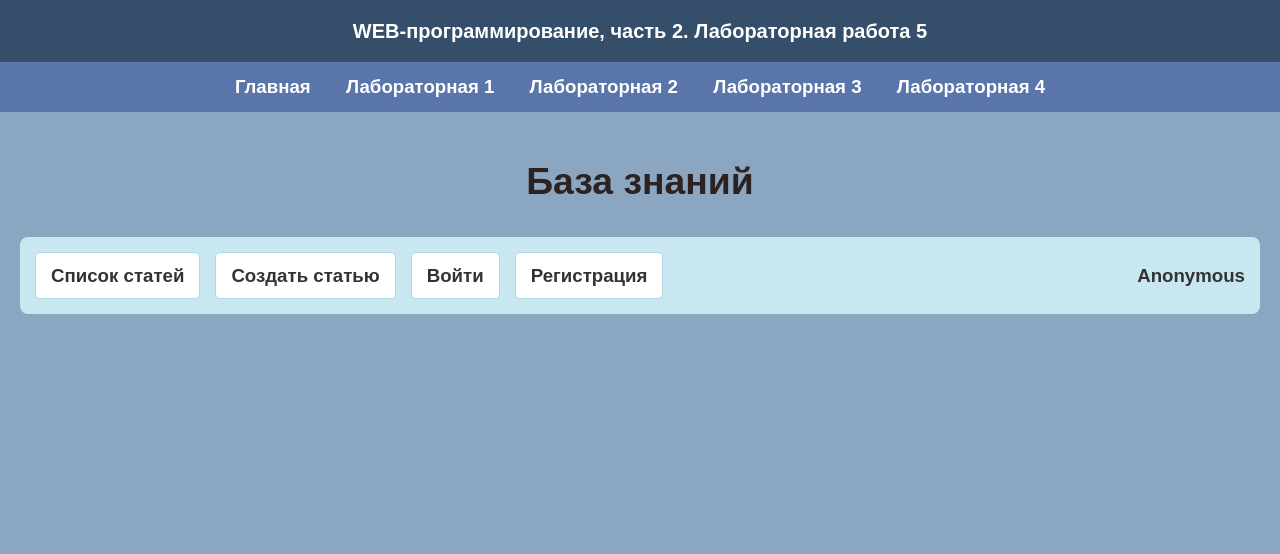
After one commit to Keller-An/web-back-labs, a Flask app: page /lab5/ in a window 1280 px wide. The commit adds this page. Shown: the top 554 px of the page. Run offline with Flask 3, Linux system fonts and the light colour scheme.

Commit message:
Заготовка к 5-ой лабораторной

```diff
--- a/app.py
+++ b/app.py
@@ -4,6 +4,7 @@ from lab1 import lab1
 from lab2 import lab2
 from lab3 import lab3
 from lab4 import lab4
+from lab5 import lab5
 
 app = Flask(__name__)
 
@@ -13,6 +14,7 @@ app.register_blueprint(lab1)
 app.register_blueprint(lab2)
 app.register_blueprint(lab3)
 app.register_blueprint(lab4)
+app.register_blueprint(lab5)
 visit_log = []
 
 
@@ -151,6 +153,7 @@ def index():
               <li><a href="/lab2/">Лабораторная 2</a></li>
               <li><a href="/lab3/">Лабораторная 3</a></li>
               <li><a href="/lab4/">Лабораторная 4</a></li>
+              <li><a href="/lab5/">Лабораторная 5</a></li>
         </nav>
 
         <footer>
--- /dev/null
+++ b/lab5.py
@@ -0,0 +1,28 @@
+from flask import Blueprint, render_template, redirect, url_for, request
+lab5 = Blueprint('lab5', __name__)
+
+
+@lab5.route('/lab5/')
+def lab5_index():
+    username = "Anonymous"
+    return render_template('lab5/index.html', username=username)
+
+
+@lab5.route('/lab5/login')
+def lab5_login():
+    return render_template('lab5/login.html')
+
+
+@lab5.route('/lab5/register')
+def lab5_register():
+    return render_template('lab5/register.html')
+
+
+@lab5.route('/lab5/list')
+def lab5_list():
+    return render_template('lab5/list.html')
+
+
+@lab5.route('/lab5/create')
+def lab5_create():
+    return render_template('lab5/create.html')
--- a/static/main.css
+++ b/static/main.css
@@ -489,3 +489,34 @@ input[type="checkbox"] {
     background-color: #43a047;
     color: #fff;
 }
+
+.menu-bar {
+    background-color: #c9e7f0;
+    padding: 15px;
+    border-radius: 8px;
+    display: flex;
+    justify-content: center;
+    align-items: center;
+    gap: 15px;
+    margin-top: 20px;
+}
+
+.menu-bar a {
+    background-color: white;
+    color: #333;
+    padding: 8px 15px;
+    border: 1px solid #b0d6e0;
+    border-radius: 5px;
+    text-decoration: none;
+    font-weight: bold;
+}
+
+.menu-bar a:hover {
+    background-color: #b8e0ec;
+}
+
+.username {
+    margin-left: auto;
+    font-weight: bold;
+    color: #333;
+}
--- /dev/null
+++ b/templates/lab5/index.html
@@ -0,0 +1,14 @@
+{% extends "base.html" %}
+
+{% block lab %}Лабораторная работа 5{% endblock %}
+
+{% block main %}
+    <h1>База знаний</h1>
+    <div class="menu-bar">
+        <a href="/lab5/list">Список статей</a>
+        <a href="/lab5/create">Создать статью</a>
+        <a href="/lab5/login">Войти</a>
+        <a href="/lab5/register">Регистрация</a>
+        <span class="username">{{ username }}</span>
+    </div>
+{% endblock %}
```
